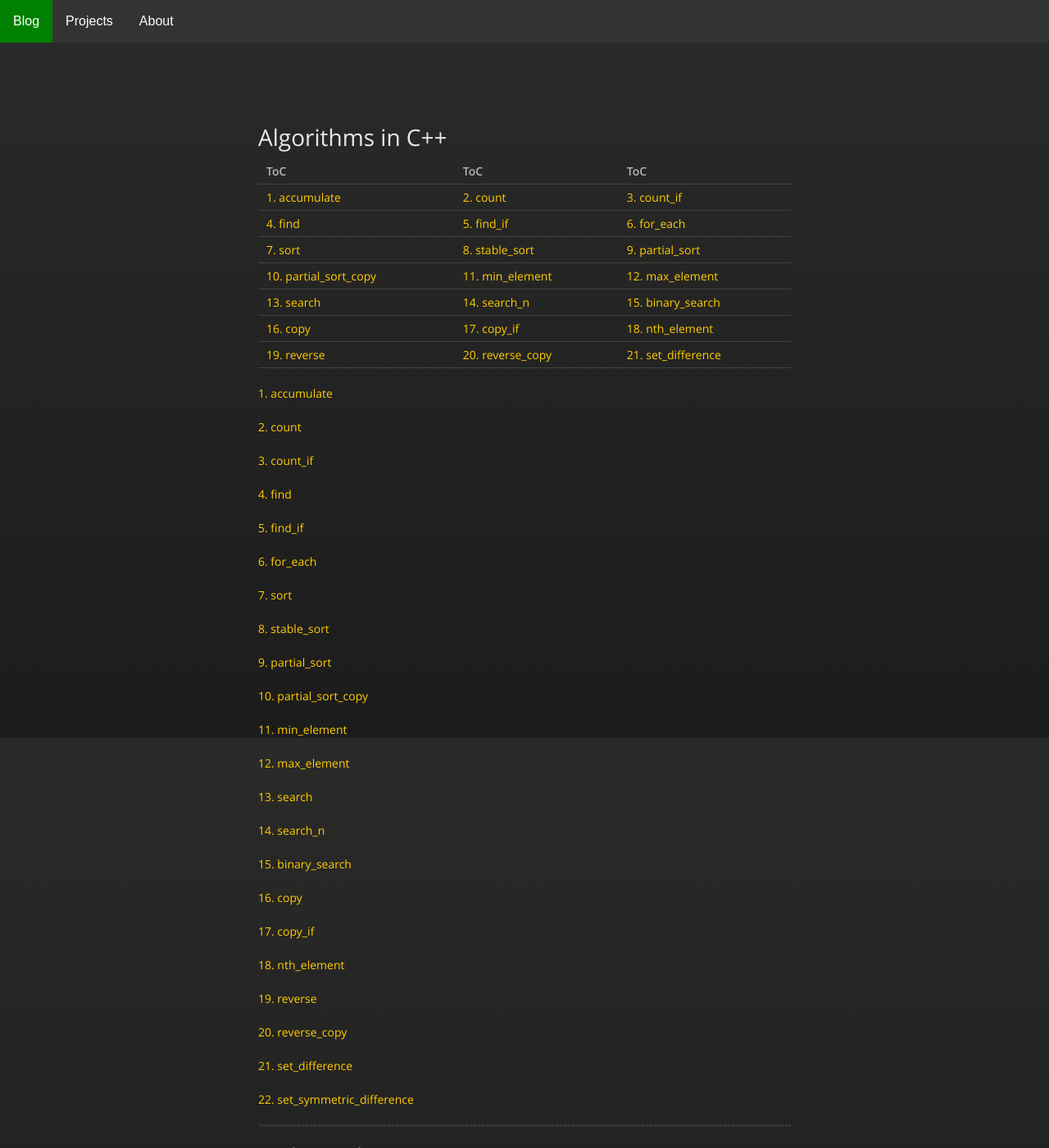
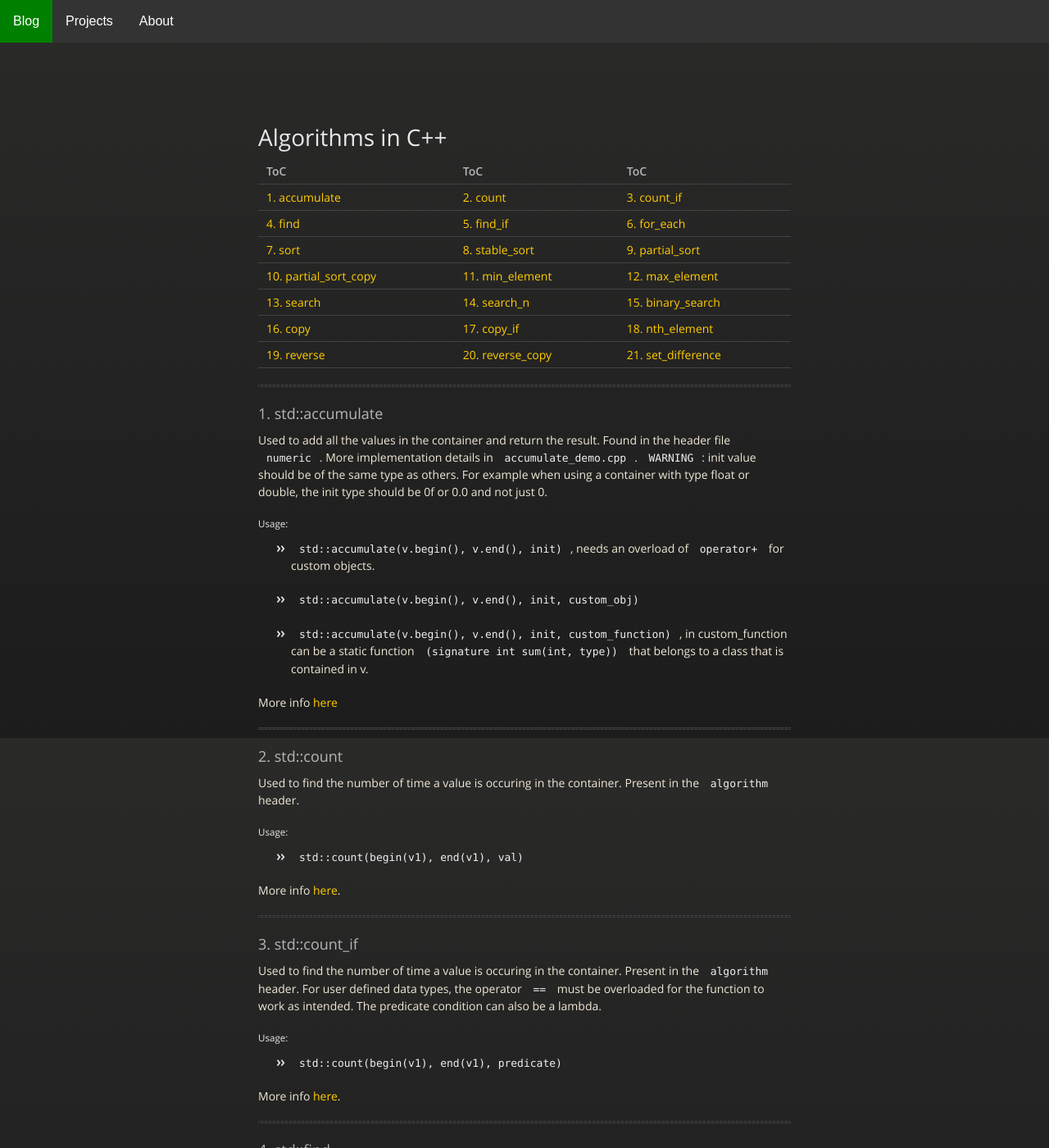
Before and after one commit to naveenspace7/naveenspace7.github.io, a Jekyll site: the page built from _posts/2020-1-23-AlgorithmsCpp.md, in a window 1280 px wide and 1400 px high. Shown: the whole window at 82% size. Built offline with Jekyll 4.4.1, drawn with Linux system fonts in a browser that asks for light colours.

```diff
--- a/_posts/2020-1-23-AlgorithmsCpp.md
+++ b/_posts/2020-1-23-AlgorithmsCpp.md
@@ -18,7 +18,7 @@
 | [19. reverse](#rvr) | [20. reverse_copy](#rcopy)      | [21. set_difference](#sdiff) |
 
 
-[1. accumulate](#accumulate)
+<!-- [1. accumulate](#accumulate)
 
 [2. count](#count)
 
@@ -60,7 +60,7 @@
 
 [21. set_difference](#sdiff)
 
-[22. set_symmetric_difference](#ssdiff)
+[22. set_symmetric_difference](#ssdiff) -->
 
 <!-- ### Types of initialization <a name="initializations"></a> -->
 ___
```
